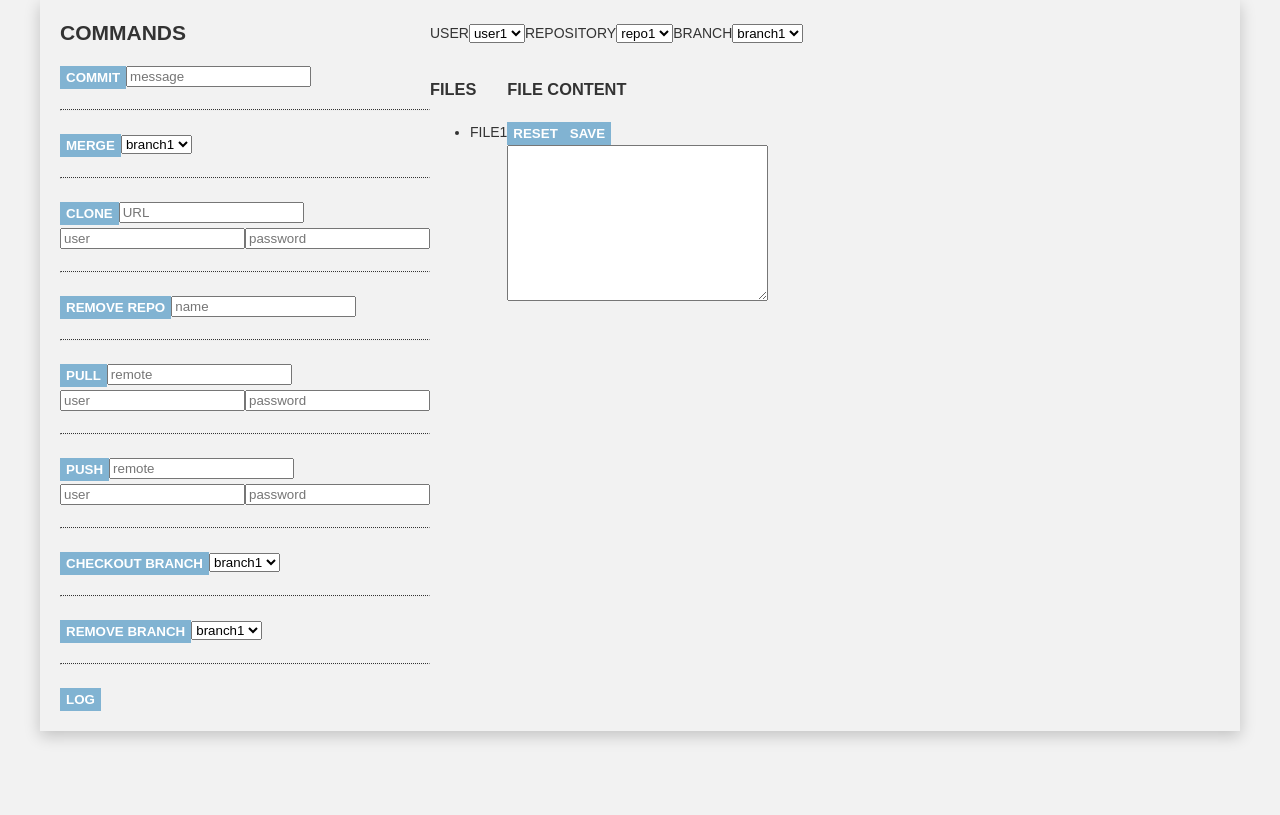
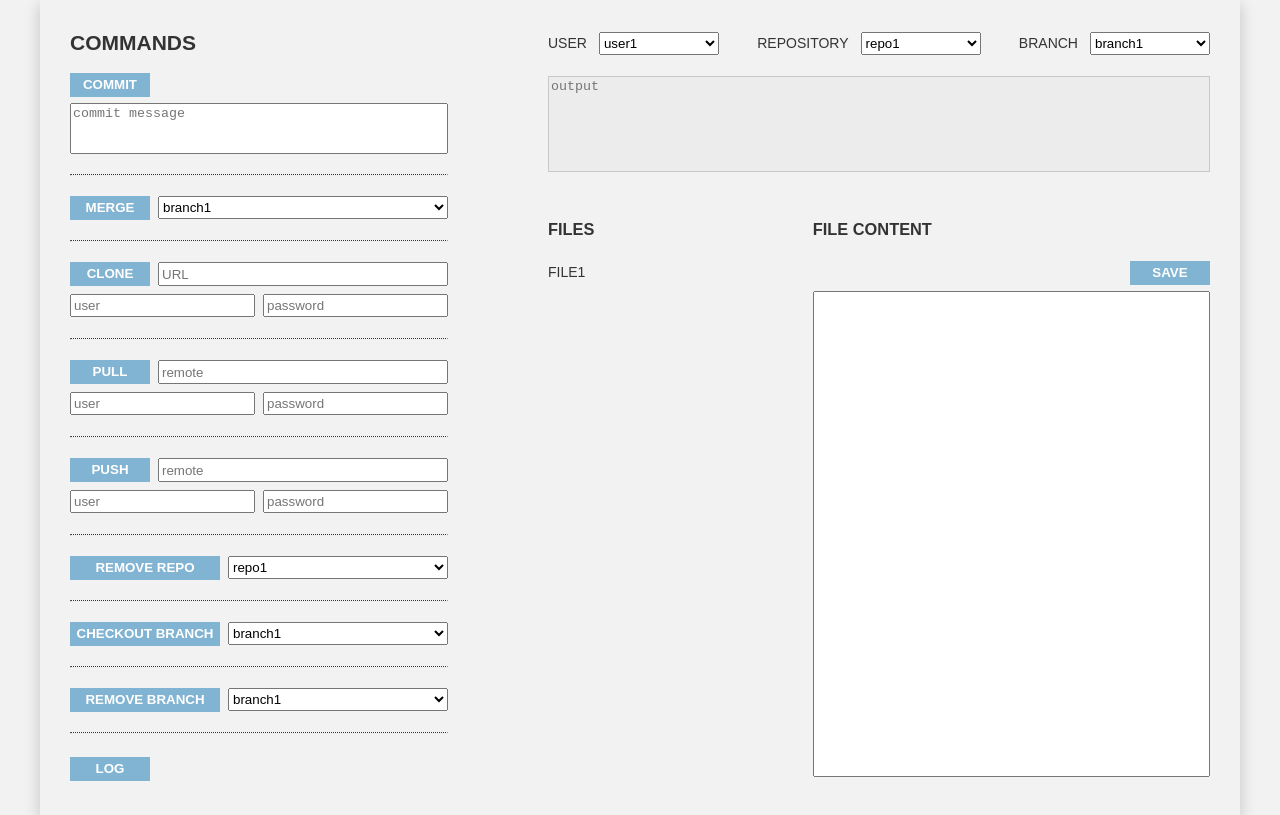
Before and after one commit to ujent/go-git-app, a React (Create React App) app in the folder app/: page / in a window 1280 px wide. Built offline with nearby package versions, Linux system fonts and the light colour scheme.

Commit message:
Improve base layout

```diff
--- a/app/src/App.css
+++ b/app/src/App.css
@@ -23,6 +23,23 @@ h2 {
   margin-top: 0;
 }
 
+select {
+  height: 23px;
+  min-width: 120px;
+}
+
+textarea {
+  resize: none;
+  box-sizing: border-box;
+}
+
+textarea:disabled {
+  background-color: #ececec;
+}
+
+input {
+  line-height: 17px;
+}
 
 .app-wrapper {
   background-color: #ffffff;
@@ -34,7 +51,8 @@ h2 {
 
 .app-main {
   display: flex;
-  padding: 20px;
+  justify-content: space-between;
+  padding: 30px;
 
 }
 
@@ -55,16 +73,21 @@ input[type='radio'].visually-hidden {
 }
 
 .button {
+  min-width: 80px;
   text-align: center;
   vertical-align: middle;
   color: #ffffff;
   font-weight: bold;
-  line-height: 21px;
+  line-height: 22px;
   text-transform: uppercase;
 
   background-color:#81b3d2;
   border: none;
   cursor: pointer;
+}
+
+.medium-button {
+  min-width: 150px;
 }
 
 .button:focus,
@@ -83,12 +106,90 @@ input[type='radio'].visually-hidden {
   margin: 0;
 }
 
-
 .commands-list hr {
   margin: 20px 0;
   border-top: 1px dotted;
 }
 
+.commands-list .credentials {
+  margin-top: 6px;
+}
+
+.commands-list .credentials input:first-child {
+  margin-right: 8px;
+}
+
+.command-block-content {
+  display: flex;
+}
+
+.command-block-input {
+  flex-grow: 1;
+}
+
+.command-block button:first-child {
+  margin-right: 8px;
+}
+
+.commit-command button, .commit-command textarea {
+  display: block;
+}
+
+.commit-command button:first-child{
+  margin-bottom: 6px;
+}
+
+.commit-command textarea{
+  width: 100%;
+}
+
+.main-content {
+  flex-grow: 1;
+  margin-left: 100px;
+}
+
+.output {
+  margin-bottom: 20px;
+}
+
+.output textarea {
+  width: 100%;
+}
+
 .repo-content {
   display: flex;
+  justify-content: space-between;
 }
+
+.main-settings {
+  display: flex;
+  justify-content: space-between;
+  margin-bottom: 20px;
+}
+
+.main-settings label {
+  margin-right: 12px;
+}
+
+.repo-files {
+  width: 40%;
+}
+
+.files-list {
+  list-style: none;
+  padding: 0;
+  margin: 0;
+}
+
+.file-content {
+  width: 60%;
+}
+
+.file-content textarea {
+  width: 100%;
+}
+
+.file-content-buttons {
+  text-align: right;
+  margin-bottom: 6px;
+}
--- a/app/src/App.js
+++ b/app/src/App.js
@@ -11,71 +11,82 @@ function App() {
           <section className="commands">
             <h2>Commands</h2>
             <ul className="commands-list">
-              <li>
+              <li className="commit-command">
                 <button type="button" className="button">Commit</button>
-                <input type="text" placeholder="message" />
+                <textarea placeholder="commit message" rows="3"></textarea>
+                <hr></hr>
+              </li>
+              <li className="command-block">
+                <div className="command-block-content">
+                  <button type="button" className="button">Merge</button>
+                  <select placeholder="branch" className="command-block-input">
+                    <option value="branch1">branch1</option>
+                    <option value="branch2">branch2</option>
+                  </select></div>
+
                 <hr></hr>
               </li>
               <li>
-                <button type="button" className="button">Merge</button>
-                <select placeholder="branch">
-                  <option value="branch1">branch1</option>
-                  <option value="branch2">branch2</option>
-                </select>
-                <hr></hr>
-              </li>
-              <li>
-                <div>
+                <div className="command-block command-block-content">
                   <button type="button" className="button">Clone</button>
-                  <input type="text" placeholder="URL" />
+                  <input type="text" placeholder="URL" className="command-block-input" />
                 </div>
-                <div>
+                <div className="credentials">
                   <input type="text" placeholder="user" />
                   <input type="password" placeholder="password" />
                 </div>
                 <hr></hr>
               </li>
               <li>
-                <button type="button" className="button">Remove repo</button>
-                <input type="text" placeholder="name" />
-                <hr></hr>
-              </li>
-              <li>
-                <div>
+                <div className="command-block command-block-content">
                   <button type="button" className="button">Pull</button>
-                  <input type="text" placeholder="remote" />
+                  <input type="text" placeholder="remote" className="command-block-input" />
                 </div>
-                <div>
+                <div className="credentials">
                   <input type="text" placeholder="user" />
                   <input type="password" placeholder="password" />
                 </div>
                 <hr></hr>
               </li>
               <li>
-                <div>
+                <div className="command-block command-block-content">
                   <button type="button" className="button">Push</button>
-                  <input type="text" placeholder="remote" />
+                  <input type="text" placeholder="remote" className="command-block-input" />
                 </div>
-                <div>
+                <div className="credentials">
                   <input type="text" placeholder="user" />
                   <input type="password" placeholder="password" />
                 </div>
                 <hr></hr>
               </li>
-              <li>
-                <button type="button" className="button">Checkout branch</button>
-                <select placeholder="branch">
+              <li className="command-block">
+                <div className="command-block-content">
+                  <button type="button" className="button medium-button">Remove repo</button>
+                  <select placeholder="select" className="command-block-input">
+                    <option value="repo1">repo1</option>
+                    <option value="repo2">repo2</option>
+                  </select>
+                </div>
+                <hr></hr>
+              </li>
+              <li className="command-block">
+                <div className="command-block-content">
+                  <button type="button" className="button medium-button">Checkout branch</button>
+                  <select placeholder="select" className="command-block-input">
                     <option value="branch1">branch1</option>
                     <option value="branch2">branch2</option>
                   </select>
+                </div>
                 <hr></hr>
               </li>
-              <li>
-                <button type="button" className="button">Remove branch</button>
-                <select placeholder="branch">
+              <li className="command-block">
+                <div className="command-block-content">
+                  <button type="button" className="button medium-button">Remove branch</button>
+                  <select placeholder="select" className="command-block-input">
                     <option value="branch1">branch1</option>
                     <option value="branch2">branch2</option>
                   </select>
+                </div>
                 <hr></hr>
               </li>
               <li>
@@ -85,40 +96,45 @@ function App() {
           </section>
           <div className="main-content">
             <section className="main-settings">
+              <div>
                 <label htmlFor="userSelectID">User</label>
                 <select id="userSelectID">
                   <option value="user1">user1</option>
                   <option value="user2">user2</option>
                 </select>
+              </div>
+              <div>
                 <label htmlFor="repoSelectID">Repository</label>
                 <select id="repoSelectID">
                   <option value="repo1">repo1</option>
                   <option value="repo2">repo2</option>
                 </select>
+              </div>
+              <div>
                 <label htmlFor="branchSelectID">Branch</label>
                 <select id="branchSelectID">
                   <option value="branch1">branch1</option>
                   <option value="branch2">branch2</option>
                 </select>
+              </div>
             </section>
             <section className="output">
-              <p></p>
+              <textarea disabled rows="6" placeholder="output"></textarea>
             </section>
             <section className="repo-content">
               <h2 className="visually-hidden">Repository content</h2>
-              <div className="files-list">
+              <div className="repo-files">
                 <h3>Files</h3>
-                <ul>
+                <ul className="files-list">
                   <li>file1</li>
                 </ul>
               </div>
-              <div className="file-content">
+              <div className="file-content ">
                 <h3>File content</h3>
-                <div>
-                  <button type="button" className="button">Reset</button>
+                <div className="file-content-buttons">
                   <button type="button" className="button">Save</button>
                 </div>
-                <textarea cols="30" rows="10"></textarea>
+                <textarea rows="32"></textarea>
               </div>
             </section>
           </div>
```
Lines whose indentation alone changed are shown as unchanged.
